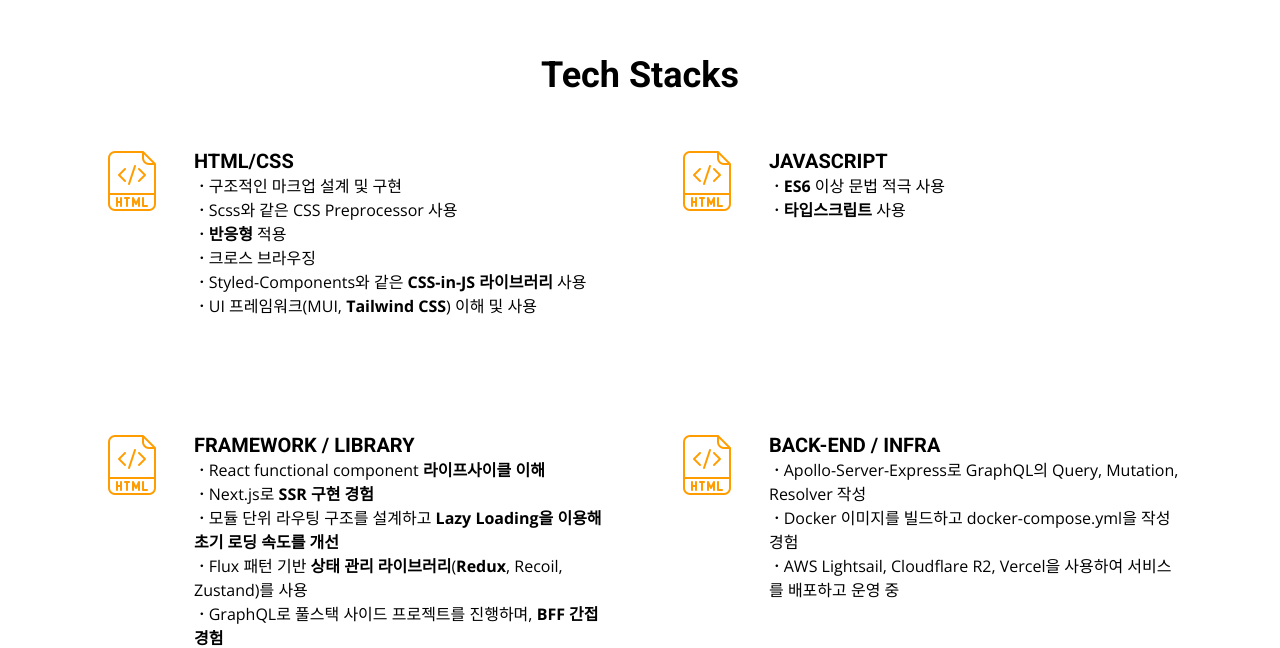
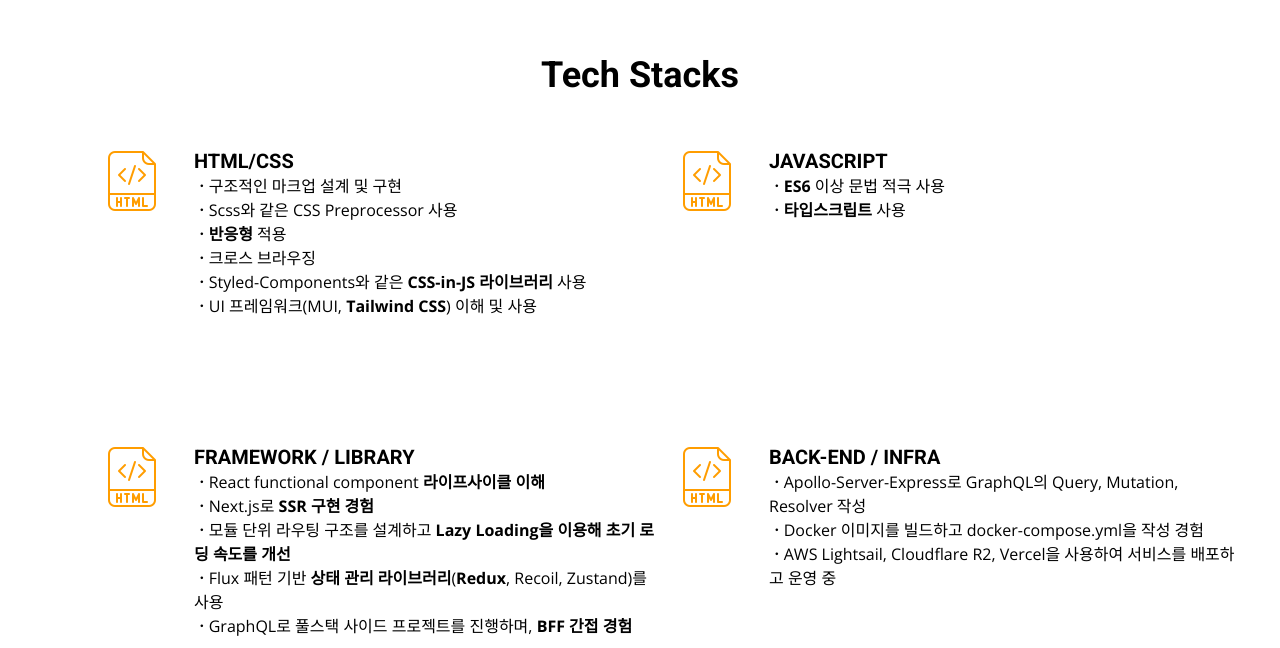
Before and after one commit to proke03/introduction, a Next.js app: page / in a window 1280 px wide. Shown: the part 1819-2467 px from the top of the page. Built offline with nearby package versions, Linux system fonts and the light colour scheme; a web font is replaced by a local one.

Commit message:
Animate Stacks section

```diff
--- a/src/components/Stacks/Stack.tsx
+++ b/src/components/Stacks/Stack.tsx
@@ -1,9 +1,17 @@
+import { useRef } from "react";
 import styled from "@emotion/styled";
+import { useOnScroll } from "@/hooks";
 
 export default function Stack(props: Record<string, string>){
   const { type } = props;
+  const ref = useRef(null);
+  useOnScroll({
+    ref,
+    animationName: (type==='html' || type=== 'framework') ? 'slide_ltr' : 'slide_rtl'
+  });
+
   return(
-    <StyledWrapper>
+    <StyledWrapper ref={ref}>
       <img src="icons/icon_html.png" alt="html icon" />
       <div className="section__content">
         <h5>{titles.get(type)}</h5>
@@ -63,6 +71,7 @@ const contents = (type: string) => {
 }
 
 const StyledWrapper = styled.div`
+  width: 100%;
   display: flex;
   flex-direction: row;
   padding: 30px;
@@ -82,9 +91,11 @@ const StyledWrapper = styled.div`
       font-weight: 700;
     }
 
-    span{
-      font-size: 1rem;
-      font-weight: 700;
+    p{
+      span{
+        font-size: 1rem;
+        font-weight: 700;
+      }
     }
   }
 `
--- a/src/components/Stacks/Stacks.tsx
+++ b/src/components/Stacks/Stacks.tsx
@@ -1,11 +1,16 @@
+import { useEffect, useRef } from 'react';
 import styled from '@emotion/styled';
 import Stack from './Stack';
+import { useOnScroll } from '@/hooks';
 
 export default function Stacks() {
+  const ref = useRef(null);
+  useOnScroll({ref, animationName: 'fade'});
+
   return(
     <StyledWrapper>
       <div className="section__container">
-        <h3>Tech Stacks</h3>
+        <h3 ref={ref}>Tech Stacks</h3>
         <div className="section__contents">
           <Stack type="html" />
           <Stack type="javascript" />
```
